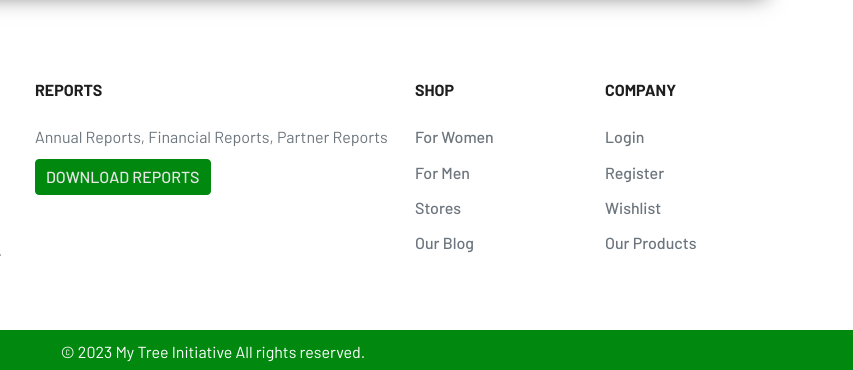
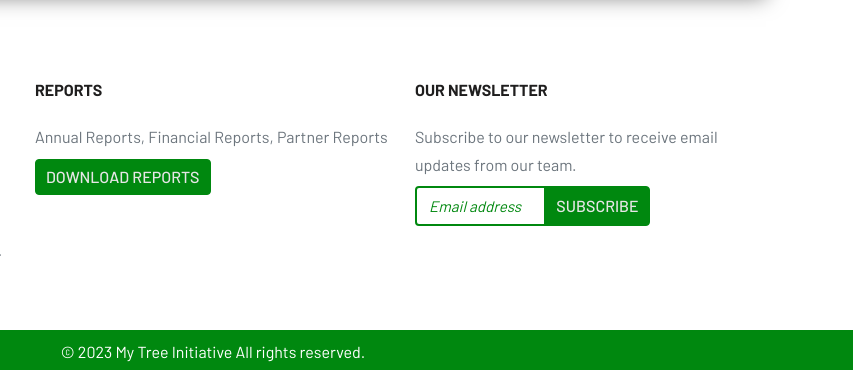
Before and after one commit to kennethogrey/my-tree-initiative-landing-page, a plain HTML site: page index.html in a window 1280 px wide. Shown: the part 5745-6115 px from the top of the page, 427-1280 px from the left. Drawn offline with nearby package versions, Linux system fonts and the light colour scheme.

Commit message:
added newsletter to the footer

```diff
--- a/css/styles.css
+++ b/css/styles.css
@@ -736,3 +736,6 @@ section{
     max-height: 100%;
     object-fit: contain;
 }
+
+
+/*----------newsletter---------------*/
--- a/index.html
+++ b/index.html
@@ -1160,23 +1160,17 @@
               >Download Reports</a
               >
             </div>
-            <div class="col-lg-2 col-md-6 mb-4 mb-lg-0">
-              <h6 class="text-uppercase font-weight-bold mb-4">Shop</h6>
-              <ul class="list-unstyled mb-0">
-                <li class="mb-2"><a href="#" class="text-muted">For Women</a></li>
-                <li class="mb-2"><a href="#" class="text-muted">For Men</a></li>
-                <li class="mb-2"><a href="#" class="text-muted">Stores</a></li>
-                <li class="mb-2"><a href="#" class="text-muted">Our Blog</a></li>
-              </ul>
-            </div>
-            <div class="col-lg-2 col-md-6 mb-lg-0">
-              <h6 class="text-uppercase font-weight-bold mb-4">Company</h6>
-              <ul class="list-unstyled mb-0">
-                <li class="mb-2"><a href="#" class="text-muted">Login</a></li>
-                <li class="mb-2"><a href="#" class="text-muted">Register</a></li>
-                <li class="mb-2"><a href="#" class="text-muted">Wishlist</a></li>
-                <li class="mb-2"><a href="#" class="text-muted">Our Products</a></li>
-              </ul>
+            <div class="col-lg-4 col-md-6 mb-lg-0 mb-4">
+              <h6 class="text-uppercase font-weight-bold mb-4">Our Newsletter</h6>
+              <p id="emailHelp" class="text-muted mb-2">Subscribe to our newsletter to receive email updates from our team.</p>
+              <form class="row g-2">
+                <div class="col-md-8">
+                  <div class="input-group mb-3">
+                    <input type="email" class="form-control" placeholder="Email address" aria-label="Email address" aria-describedby="emailHelp">
+                    <button class="btn btn-brand text-uppercase" type="button">Subscribe</button>
+                  </div>
+                </div>
+              </form>
             </div>
           </div>
         </div>
```
Also changed, not shown: friends.html (+1 -1 lines).
